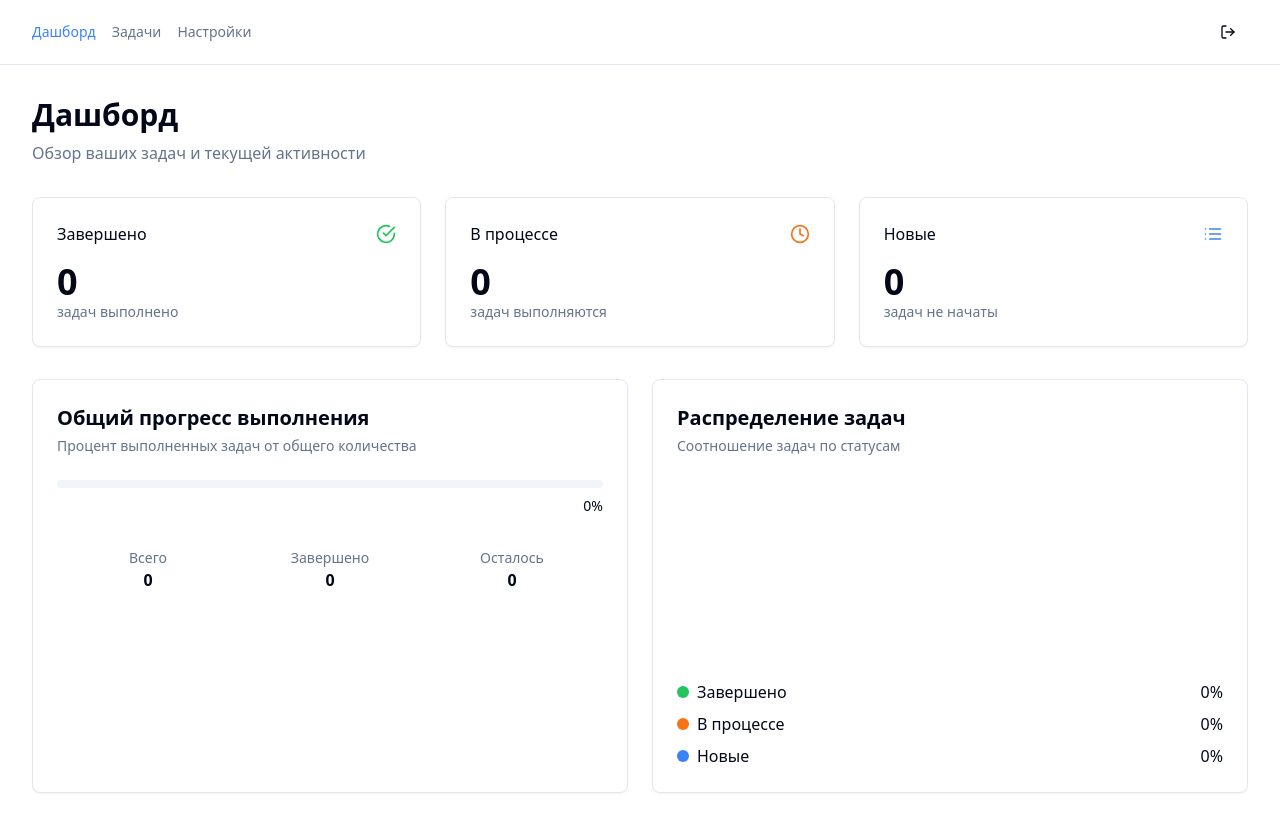
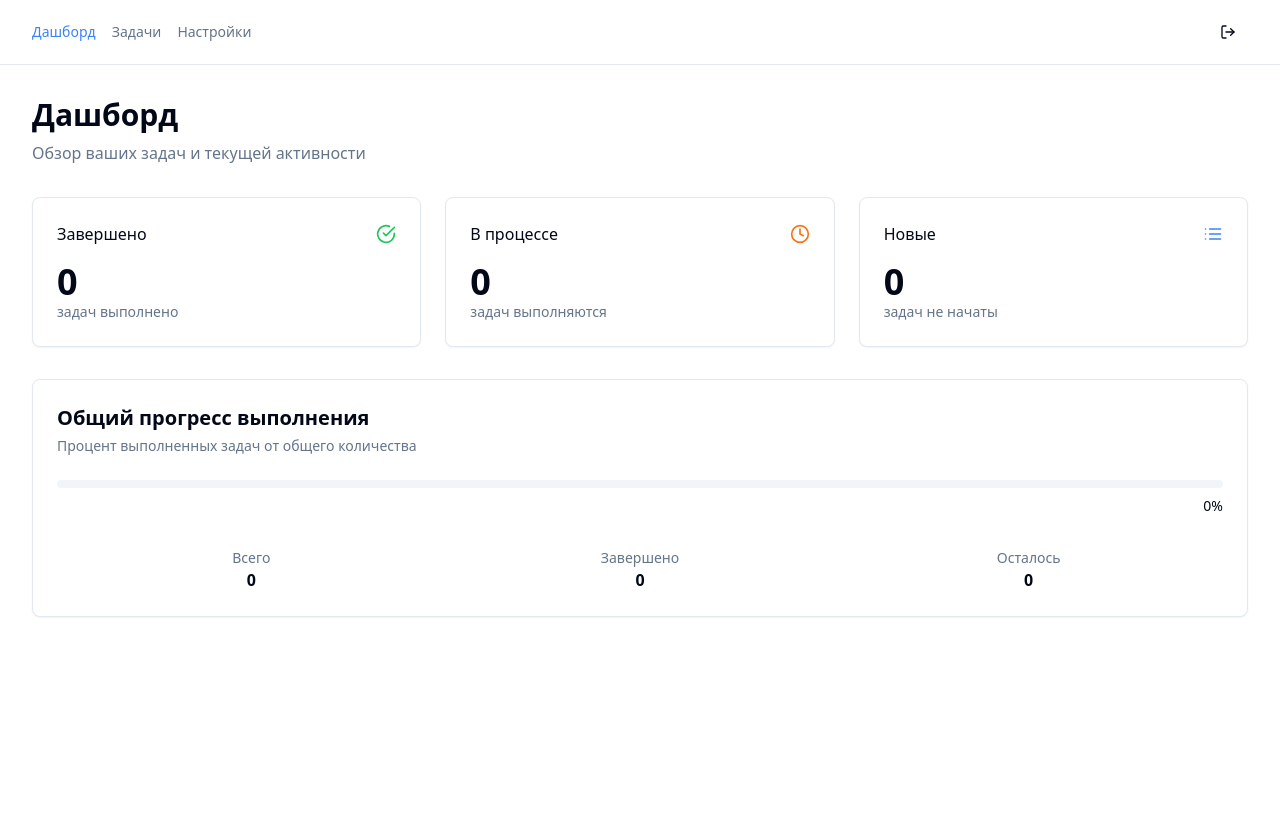
Before and after one commit to pr-poehali-dev/task-manager-site-2, a React (Vite) app: page /dashboard in a window 1280 px wide. After the commit the page ends 800 px from the top, so only its background shows below. Built offline with nearby package versions, Linux system fonts and the light colour scheme; sample sign-in values are in the browser's storage.

Commit message:
Удаление графика на дашборде

```diff
--- /dev/null
+++ b/src/components/ui/icon.tsx
@@ -0,0 +1,28 @@
+import React from 'react';
+import * as LucideIcons from 'lucide-react';
+import { LucideProps } from 'lucide-react';
+
+interface IconProps extends LucideProps {
+  name: string;
+  fallback?: string;
+}
+
+const Icon: React.FC<IconProps> = ({ name, fallback = 'CircleAlert', ...props }) => {
+  const IconComponent = (LucideIcons as Record<string, React.FC<LucideProps>>)[name];
+
+  if (!IconComponent) {
+    // Если иконка не найдена, используем fallback иконку
+    const FallbackIcon = (LucideIcons as Record<string, React.FC<LucideProps>>)[fallback];
+
+    // Если даже fallback не найден, возвращаем пустой span
+    if (!FallbackIcon) {
+      return <span className="text-xs text-gray-400">[icon]</span>;
+    }
+
+    return <FallbackIcon {...props} />;
+  }
+
+  return <IconComponent {...props} />;
+};
+
+export default Icon;
--- a/src/pages/Dashboard.tsx
+++ b/src/pages/Dashboard.tsx
@@ -41,11 +41,6 @@ const Dashboard = () => {
   const completedCount = completedTasks.length;
   const remainingCount = totalTasks - completedCount;
   const completionPercentage = totalTasks > 0 ? Math.round((completedCount / totalTasks) * 100) : 0;
-
-  // Подсчет процентного соотношения задач по статусам
-  const completedPercentage = totalTasks > 0 ? Math.round((completedTasks.length / totalTasks) * 100) : 0;
-  const inProgressPercentage = totalTasks > 0 ? Math.round((inProgressTasks.length / totalTasks) * 100) : 0;
-  const newPercentage = totalTasks > 0 ? Math.round((newTasks.length / totalTasks) * 100) : 0;
 
   return (
     <div className="min-h-screen bg-background">
@@ -113,8 +108,7 @@ const Dashboard = () => {
           </div>
         </div>
 
-        {/* Прогресс выполнения и диаграмма */}
-        <div className="grid grid-cols-1 lg:grid-cols-2 gap-6">
+        {/* Прогресс выполнения */}
         <div className="bg-white p-6 rounded-lg border shadow-sm">
           <h3 className="text-xl font-bold mb-1">Общий прогресс выполнения</h3>
           <p className="text-sm text-muted-foreground mb-6">Процент выполненных задач от общего количества</p>
@@ -139,70 +133,6 @@ const Dashboard = () => {
             </div>
           </div>
         </div>
-
-          <div className="bg-white p-6 rounded-lg border shadow-sm">
-            <h3 className="text-xl font-bold mb-1">Распределение задач</h3>
-            <p className="text-sm text-muted-foreground mb-6">Соотношение задач по статусам</p>
-
-            <div className="flex justify-center mb-6">
-              <div className="relative w-44 h-44">
-                {/* Имитация пирогового графика с использованием SVG */}
-                <svg viewBox="0 0 36 36" className="w-full h-full">
-                  {/* Синий сектор для новых задач */}
-                  <path
-                    d="M18 2.0845 a 15.9155 15.9155 0 0 1 0 31.831 a 15.9155 15.9155 0 0 1 0 -31.831"
-                    fill="none"
-                    stroke="#3b82f6"
-                    strokeWidth="3"
-                    strokeDasharray={`${newPercentage}, 100`}
-                  />
-                  {/* Оранжевый сектор для задач в процессе */}
-                  <path
-                    d="M18 2.0845 a 15.9155 15.9155 0 0 1 0 31.831 a 15.9155 15.9155 0 0 1 0 -31.831"
-                    fill="none"
-                    stroke="#f97316"
-                    strokeWidth="3"
-                    strokeDasharray={`${inProgressPercentage}, 100`}
-                    strokeDashoffset={`-${newPercentage}`}
-                  />
-                  {/* Зеленый сектор для завершенных задач */}
-                  <path
-                    d="M18 2.0845 a 15.9155 15.9155 0 0 1 0 31.831 a 15.9155 15.9155 0 0 1 0 -31.831"
-                    fill="none"
-                    stroke="#22c55e"
-                    strokeWidth="3"
-                    strokeDasharray={`${completedPercentage}, 100`}
-                    strokeDashoffset={`-${newPercentage + inProgressPercentage}`}
-                  />
-                </svg>
-              </div>
-            </div>
-
-            <div className="space-y-2">
-              <div className="flex items-center justify-between">
-                <div className="flex items-center">
-                  <div className="w-3 h-3 rounded-full bg-green-500 mr-2"></div>
-                  <span>Завершено</span>
-                </div>
-                <span>{completedPercentage}%</span>
-              </div>
-              <div className="flex items-center justify-between">
-                <div className="flex items-center">
-                  <div className="w-3 h-3 rounded-full bg-orange-500 mr-2"></div>
-                  <span>В процессе</span>
-                </div>
-                <span>{inProgressPercentage}%</span>
-              </div>
-              <div className="flex items-center justify-between">
-                <div className="flex items-center">
-                  <div className="w-3 h-3 rounded-full bg-blue-500 mr-2"></div>
-                  <span>Новые</span>
-                </div>
-                <span>{newPercentage}%</span>
-              </div>
-            </div>
-          </div>
-        </div>
       </main>
     </div>
   );
```
Lines whose indentation alone changed are shown as unchanged.
